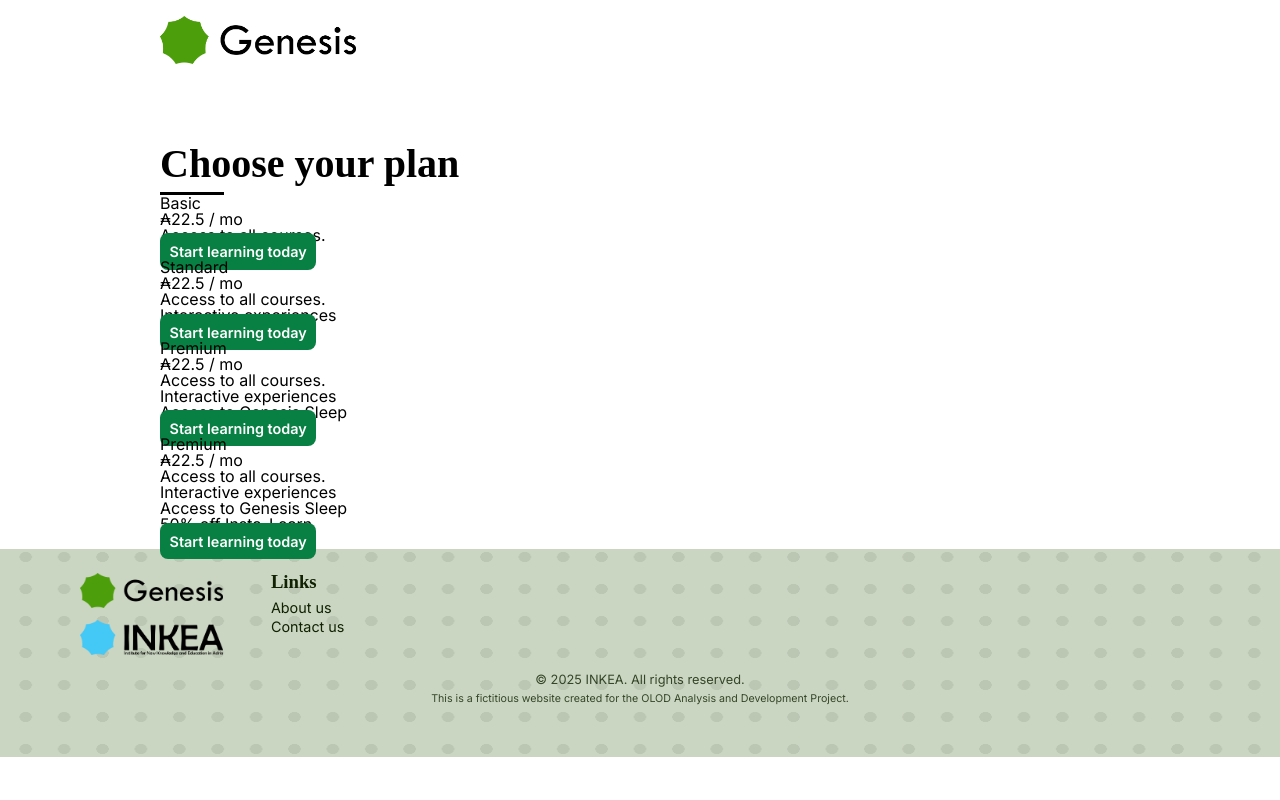
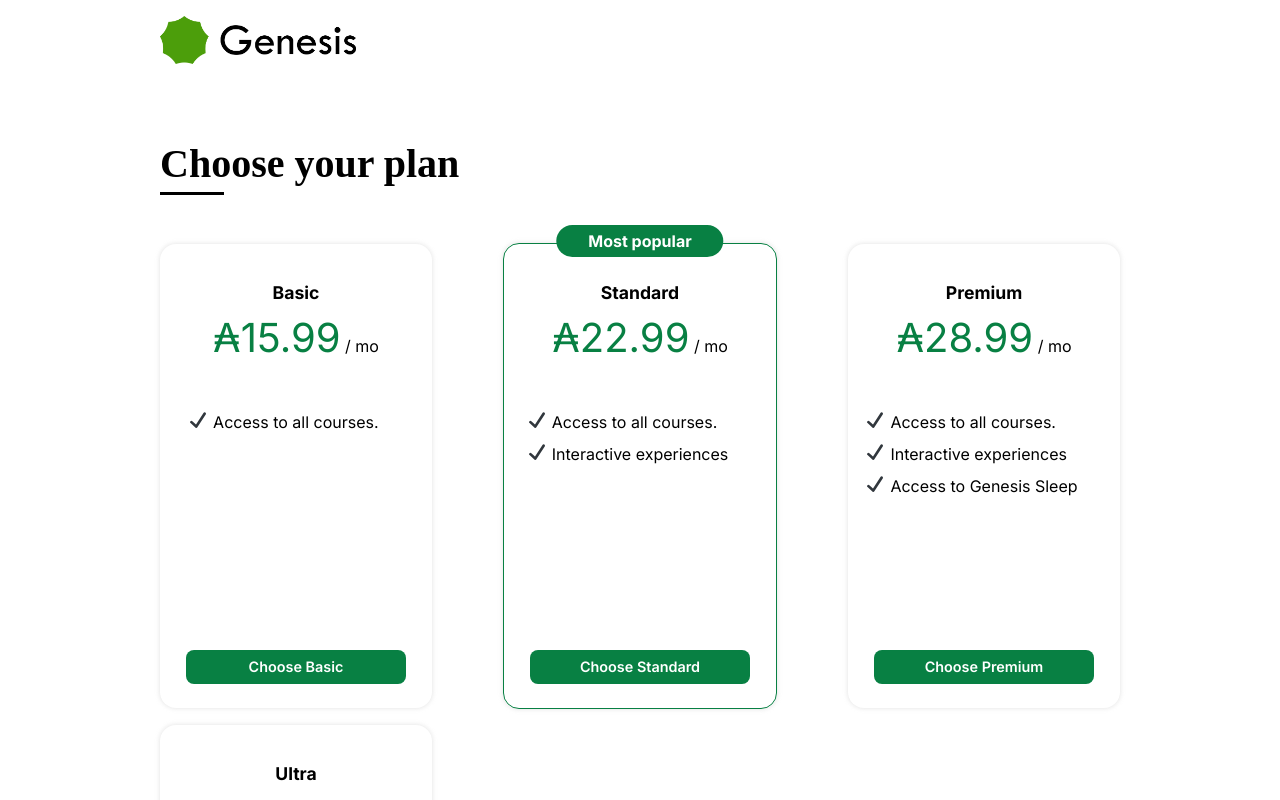
Before and after one commit to RuneHerreman/adria-client, a Vue app: page /subscription in a window 1280 px wide. Shown: the top 800 px of the page. Built offline with nearby package versions, Linux system fonts and the light colour scheme.

Commit message:
Able to go to checkout with chosen subscription

```diff
--- a/src/components/BrightGreenButtonComponent.vue
+++ b/src/components/BrightGreenButtonComponent.vue
@@ -1,10 +1,12 @@
 <script setup lang="ts">
-
+defineProps({
+  route: {type:String}
+})
 </script>
 
 <template>
-  <router-link to="/subscription" class="brightgreen-button">
-    Start learning today
+  <router-link :to="route" class="brightgreen-button">
+    <slot></slot>
   </router-link>
 </template>
 
--- /dev/null
+++ b/src/components/subscription-components/CheckoutComponent.vue
@@ -0,0 +1,11 @@
+<script setup lang="ts">
+
+</script>
+
+<template>
+
+</template>
+
+<style scoped>
+
+</style>
--- a/src/components/subscription-components/SubscriptionComponent.vue
+++ b/src/components/subscription-components/SubscriptionComponent.vue
@@ -6,24 +6,93 @@ const props = defineProps({
   subscriptionName: {type: String, required: true},
   subscriptionPrice: {type: Number, required: true},
   perks: {type: Array, required: true},
+  mostPopular: {type: Boolean, required: false},
 })
+const emit = defineEmits(['subscribe']);
+
+function clicked() {
+  emit('subscribe', [props.subscriptionName, props.subscriptionPrice]);
+}
 </script>
 
 <template>
-  <article class="subscriptionTier">
+  <article class="subscriptionTier" :class="{'most-popular': mostPopular}">
+    <p v-if="mostPopular" class="most-popular-ribbon">Most popular</p>
     <div>
       <p class="subscriptionName">{{subscriptionName}}</p>
       <p class="subscriptionPrice">₳{{subscriptionPrice}}<span> / mo</span></p>
-      <ul>
+      <ul class="perks">
         <li v-for="perk in perks" :key="perk">{{perk}}</li>
       </ul>
     </div>
-    <div>
-      <BrightGreenButtonComponent class="btnSubscribe">Choose {{subscriptionName}}</BrightGreenButtonComponent>
-    </div>
+    <BrightGreenButtonComponent route="" @click="clicked" class="btnSubscribe">Choose {{subscriptionName}}</BrightGreenButtonComponent>
   </article>
 </template>
 
 <style scoped>
+.subscriptionTier {
+  padding: 2.5rem 1.5rem 1.5rem 1.5rem;
+  width: 14rem;
+  height: 25rem;
+  border-radius: 1rem;
+  box-shadow: 0 0 0.3rem rgba(214, 214, 214, 0.75);
 
+  display: flex;
+  flex-direction: column;
+  justify-content: space-between;
+  align-items: center;
+
+  position: relative;
+}
+
+
+.subscriptionName {
+  text-align: center;
+  font-weight: bold;
+  font-size: 1.1rem;
+  margin-bottom: 1rem;
+}
+
+.subscriptionPrice {
+  text-align: center;
+  color: var(--bright-green);
+  font-size: 2.5rem;
+  margin-bottom: 3rem;
+}
+
+.subscriptionPrice span {
+  color: black;
+  font-size: 1rem;
+}
+
+.perks{
+  font-size: 1rem;
+  list-style-image: url("../../assets/icons/checkmark.svg");
+  line-height: 2rem;
+}
+
+.btnSubscribe {
+  display: block;
+  text-align: center;
+  width: 90%;
+}
+
+.most-popular {
+  border: 0.1rem var(--bright-green) solid;
+}
+
+.most-popular-ribbon {
+  position: absolute;
+  top: -1.2rem;
+  left: 50%;
+  transform: translateX(-50%);
+  background: var(--bright-green);
+  color: white;
+  padding: 0.5rem 2rem;
+  border-radius: 3rem;
+  font-weight: bold;
+  font-size: 1rem;
+  text-align: center;
+  width: max-content;
+}
 </style>
--- a/src/components/subscription-components/SubscriptionListComponent.vue
+++ b/src/components/subscription-components/SubscriptionListComponent.vue
@@ -1,37 +1,62 @@
 <script setup lang="ts">
 import {computed, ref} from "vue";
 import SubscriptionComponent from "@/components/subscription-components/SubscriptionComponent.vue";
+import CheckoutComponent from "@/components/subscription-components/CheckoutComponent.vue";
+import router from "@/router";
 
 const subscriptions = ref([
-  {subscriptionName: "Basic", subscriptionPrice: 22.5, perks: [
+  {subscriptionName: "Basic", subscriptionPrice: 15.99, perks: [
       " Access to all courses."
-    ]},
-  {subscriptionName: "Standard", subscriptionPrice: 22.5, perks: [
+    ], mostPopular: false},
+  {subscriptionName: "Standard", subscriptionPrice: 22.99, perks: [
         "Access to all courses.",
         "Interactive experiences"
-    ]},
-  {subscriptionName: "Premium", subscriptionPrice: 22.5, perks: [
+    ], mostPopular: true},
+  {subscriptionName: "Premium", subscriptionPrice: 28.99, perks: [
         "Access to all courses.",
         "Interactive experiences",
         "Access to Genesis Sleep"
-    ]},
-  {subscriptionName: "Premium", subscriptionPrice: 22.5, perks: [
+    ], mostPopular: false},
+  {subscriptionName: "Ultra", subscriptionPrice: 35.99, perks: [
         "Access to all courses.",
         "Interactive experiences",
         "Access to Genesis Sleep",
         "50% off Insta-Learn"
-    ]},
+    ], mostPopular: false},
 ])
+
+
+function handleSubscribe(subscriptionName, subscriptionPrice) {
+  router.push({
+    path: '/subscription/checkout',
+    query: {
+      planName: subscriptionName,
+      planPrice: subscriptionPrice
+    }
+  });}
 </script>
 
 <template>
-  <SubscriptionComponent
-      v-for="subscription in subscriptions"
-      :perks="subscription.perks"
-      :subscriptionName="subscription.subscriptionName"
-      :subscriptionPrice="subscription.subscriptionPrice"/>
+  <section id="subscriptionList">
+    <SubscriptionComponent
+        v-for="subscription in subscriptions"
+        :perks="subscription.perks"
+        :subscriptionName="subscription.subscriptionName"
+        :subscriptionPrice="subscription.subscriptionPrice"
+        :most-popular="subscription.mostPopular"
+    @subscribe="handleSubscribe"
+    @click="handleSubscribe(subscription.subscriptionName, subscription.subscriptionPrice)"/>
+  </section>
 </template>
 
 <style scoped>
-
+#subscriptionList {
+  display: flex;
+  flex-direction: row;
+  flex-wrap: wrap;
+  justify-content: space-between;
+  align-items: center;
+  margin-bottom: 5rem;
+  gap: 1rem;
+}
 </style>
--- /dev/null
+++ b/src/pages/no-login/CheckoutPage.vue
@@ -0,0 +1,13 @@
+<script setup>
+  import { useRoute } from 'vue-router';
+  const route = useRoute();
+  console.log(route.query.planName, route.query.planPrice);
+</script>
+
+<template>
+
+</template>
+
+<style scoped>
+
+</style>
--- a/src/pages/no-login/LandingPage.vue
+++ b/src/pages/no-login/LandingPage.vue
@@ -9,7 +9,7 @@ import BrightGreenButtonComponent from "@/components/BrightGreenButtonComponent.
         <p>Don't miss out!</p>
         <h1>Become smarter, <br> now</h1>
         <p>Join our network of over 200,000 users</p>
-        <BrightGreenButtonComponent/>
+        <BrightGreenButtonComponent route="/subscription"/>
       </section>
 
 
--- a/src/pages/no-login/SubscriptionPage.vue
+++ b/src/pages/no-login/SubscriptionPage.vue
@@ -5,18 +5,13 @@ import SubscriptionListComponent from "@/components/subscription-components/Subs
 <template>
   <main>
     <h1>Choose your plan</h1>
-    <SubscriptionListComponent id="subscriptionList"/>
+    <SubscriptionListComponent/>
   </main>
 
 </template>
 
 <style scoped>
-#subscriptionList {
-  display: flex;
-  flex-direction: row;
-  flex-wrap: wrap;
-  justify-content: center;
-  align-items: center;
-
+h1{
+  margin-bottom: 3rem;
 }
 </style>
--- a/src/router/index.js
+++ b/src/router/index.js
@@ -9,6 +9,7 @@ import SettingsPage from "@/pages/SettingsPage.vue";
 import ShopPage from "@/pages/ShopPage.vue";
 import SubscriptionPage from "@/pages/no-login/SubscriptionPage.vue";
 import ContactPage from "@/pages/no-login/ContactPage.vue";
+import CheckoutPage from "@/pages/no-login/CheckoutPage.vue";
 
 const routes = [
     {
@@ -48,6 +49,10 @@ const routes = [
         component: SubscriptionPage
     },
     {
+        path: "/subscription/checkout",
+        component: CheckoutPage
+    },
+    {
         path: "/contact",
         component: ContactPage
     }
```
Also changed, not shown: src/assets/icons/checkmark.svg.
